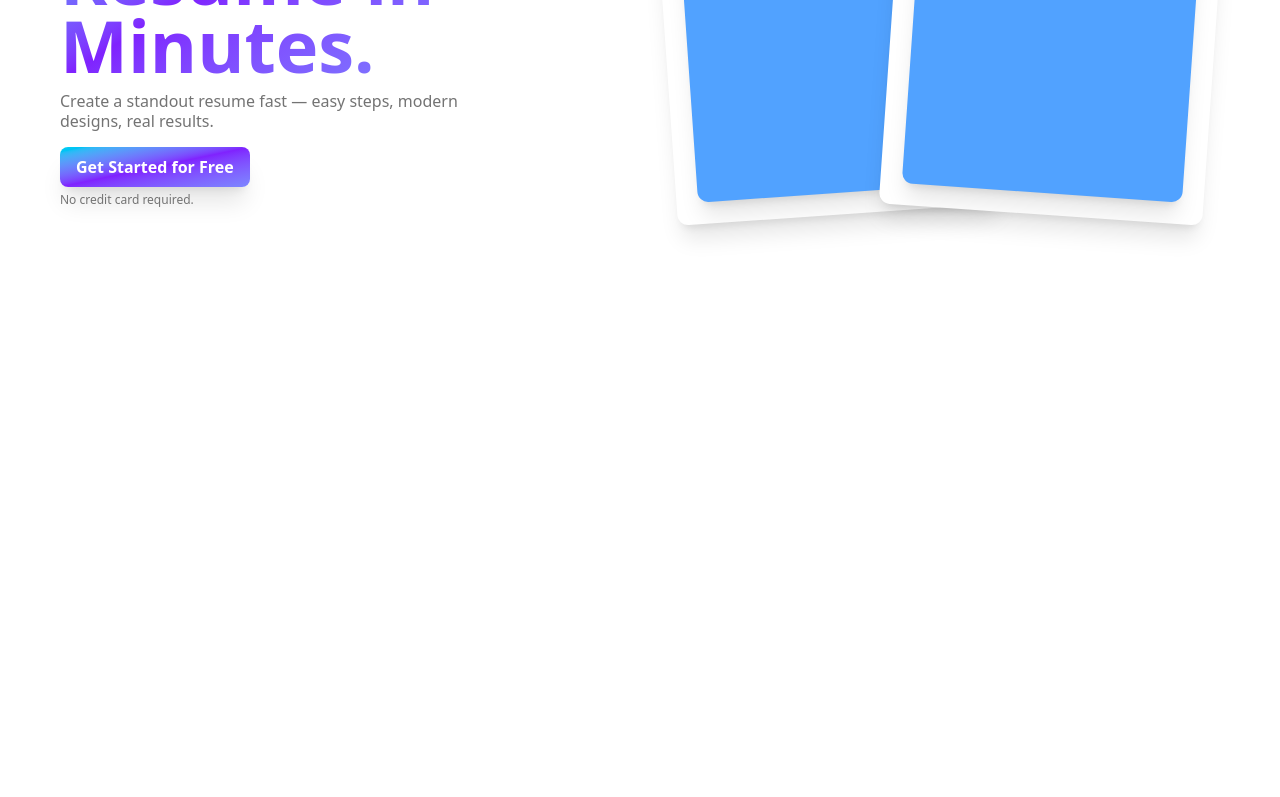
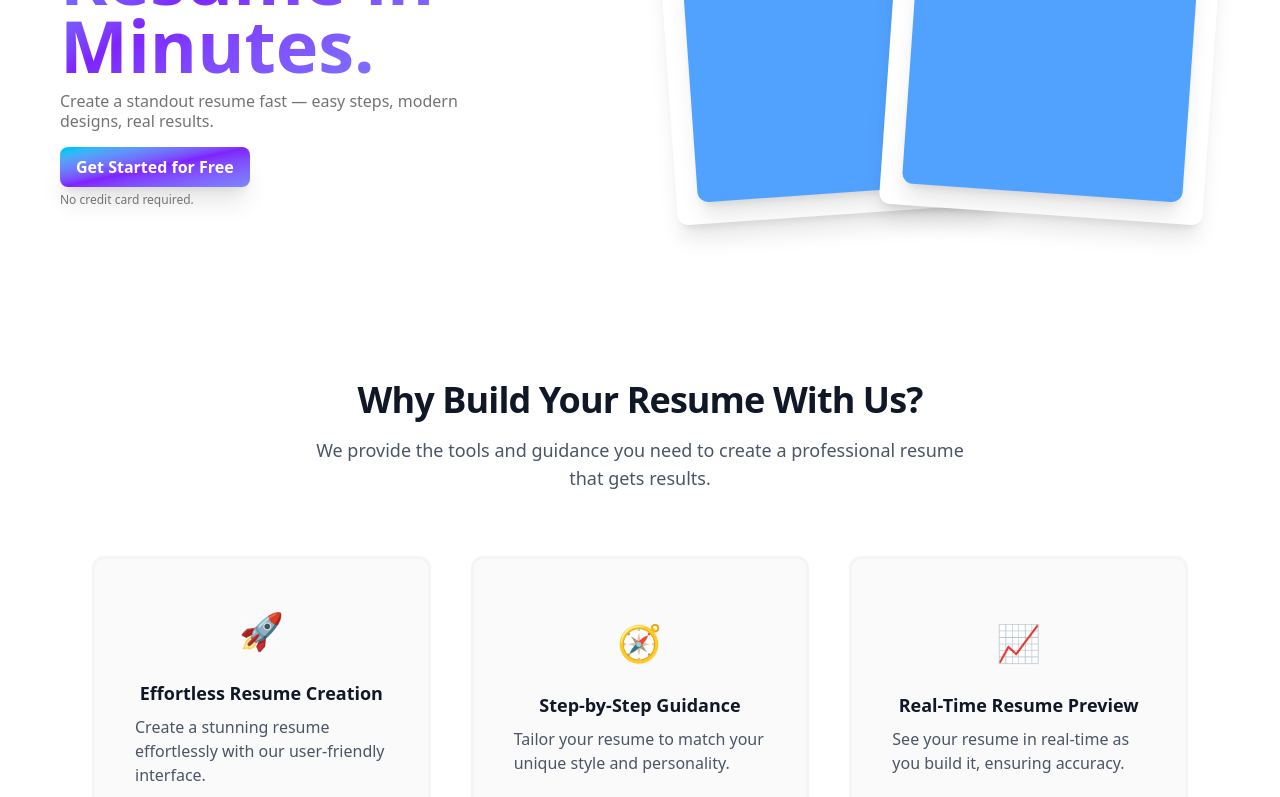
Before and after one commit to adiityasharma/elite.cv-resume-builder, a React (Vite) app in the folder frontend/: page / in a window 1280 px wide. Shown: the part 420-1217 px from the top of the page. Before the commit the page ends 800 px from the top, so only its background shows below. Built offline with nearby package versions, Linux system fonts and the light colour scheme.

Commit message:
feat: add WhyChooseUsSection component and integrate it into Home page; update Navbar styles and add lucide-react dependency

```diff
--- a/frontend/package.json
+++ b/frontend/package.json
@@ -11,6 +11,7 @@
   },
   "dependencies": {
     "@tailwindcss/vite": "^4.1.17",
+    "lucide-react": "^0.553.0",
     "react": "^19.2.0",
     "react-dom": "^19.2.0",
     "react-router-dom": "^7.9.5",
--- a/frontend/src/components/Navbar.jsx
+++ b/frontend/src/components/Navbar.jsx
@@ -6,7 +6,7 @@ const Navbar = () => {
   const location = useLocation();
 
   return (
-    <nav className="fixed w-full h-18 shadow flex items-center justify-between px-15 bg-white/30 backdrop-blur-">
+    <nav className="fixed w-full h-18 shadow flex items-center justify-between px-15 bg-white/40 backdrop-blur z-100">
       <div>
         <Link to="/">
           <img src="/elitecv.svg" alt="" className="w-40" />
--- /dev/null
+++ b/frontend/src/components/WhyChooseUsSection.jsx
@@ -0,0 +1,43 @@
+import React from "react";
+import { features } from "../constants";
+
+const WhyChooseUsSection = () => {
+  return (
+    <div className="w-full ">
+      <section className="py-16 md:py-20 bg-white">
+        <div className="container mx-auto max-w-8xl px-4 sm:px-6 lg:px-8">
+          <div className="text-center mb-12 md:mb-16">
+            <h2 className="text-3xl md:text-4xl font-bold text-gray-900 tracking-tight">
+              Why Build Your Resume With Us?
+            </h2>
+            <p className="mt-4 text-lg text-gray-600 max-w-2xl mx-auto">
+              We provide the tools and guidance you need to create a
+              professional resume that gets results.
+            </p>
+          </div>
+
+          <div className="grid grid-cols-1 sm:grid-cols-2 md:grid-cols-3 gap-x-10 gap-y-5 ">
+            {features.map((item, index) => (
+              <div
+                key={index}
+                className="w-full flex items-center justify-center border-3 border-neutral-100 p-10 rounded-xl bg-neutral-50 hover:shadow-xl transition-all duration-300 ease-in-out"
+              >
+                <div className="flex flex-col items-center justify-center">
+                  <div className="w-16 h-16 flex items-center justify-center">
+                    <div className="text-4xl">{item.icon}</div>
+                  </div>
+                  <h3 className="mt-4 text-lg font-semibold text-gray-900">
+                    {item.title}
+                  </h3>
+                  <p className="mt-2 text-gray-600">{item.description}</p>
+                </div>
+              </div>
+            ))}
+          </div>
+        </div>
+      </section>
+    </div>
+  );
+};
+
+export default WhyChooseUsSection;
--- a/frontend/src/constants.js
+++ b/frontend/src/constants.js
@@ -1,3 +1,5 @@
+
+
 export const links = [
   {
     name: "Create Resume",
@@ -24,3 +26,43 @@ export const links = [
     path: "/login",
   },
 ];
+
+
+export const features = [
+  {
+    icon: "🚀",
+    title: "Effortless Resume Creation",
+    description:
+      "Create a stunning resume effortlessly with our user-friendly interface.",
+  },
+  {
+    icon: "🧭",
+    title: "Step-by-Step Guidance",
+    description:
+      "Tailor your resume to match your unique style and personality.",
+  },
+  {
+    icon: "📈",
+    title: "Real-Time Resume Preview",
+    description:
+      "See your resume in real-time as you build it, ensuring accuracy.",
+  },
+  {
+    icon: "⚡",
+    title: "Tailored Suggestions",
+    description:
+      "Receive personalized tips to highlight your strengths and match your target job.",
+  },
+  {
+    icon: "💬",
+    title: "Instant Formatting",
+    description:
+      "Automatically adjust spacing, fonts, and alignment for a clean, polished look.",
+  },
+  {
+    icon: "📤",
+    title: "Download & Share Easily",
+    description:
+      "Export your resume in multiple formats and share it instantly with recruiters or job platforms.",
+  },
+]
--- a/frontend/src/pages/Home.jsx
+++ b/frontend/src/pages/Home.jsx
@@ -1,10 +1,14 @@
 import React from "react";
 import HeroSection from "../components/HeroSection";
+import WhyChooseUsSection from "../components/WhyChooseUsSection";
 
 const Home = () => {
-  return <div className="container mx-auto pt-20 px-15">
-    <HeroSection/>
-  </div>;
+  return (
+    <div className="container mx-auto pt-20 px-15 selection:bg-[#00A7FA] selection:text-white">
+      <HeroSection />
+      <WhyChooseUsSection />
+    </div>
+  );
 };
 
 export default Home;
```
Also changed, not shown: 1 other file (tests, documents, lock files or other folders).
